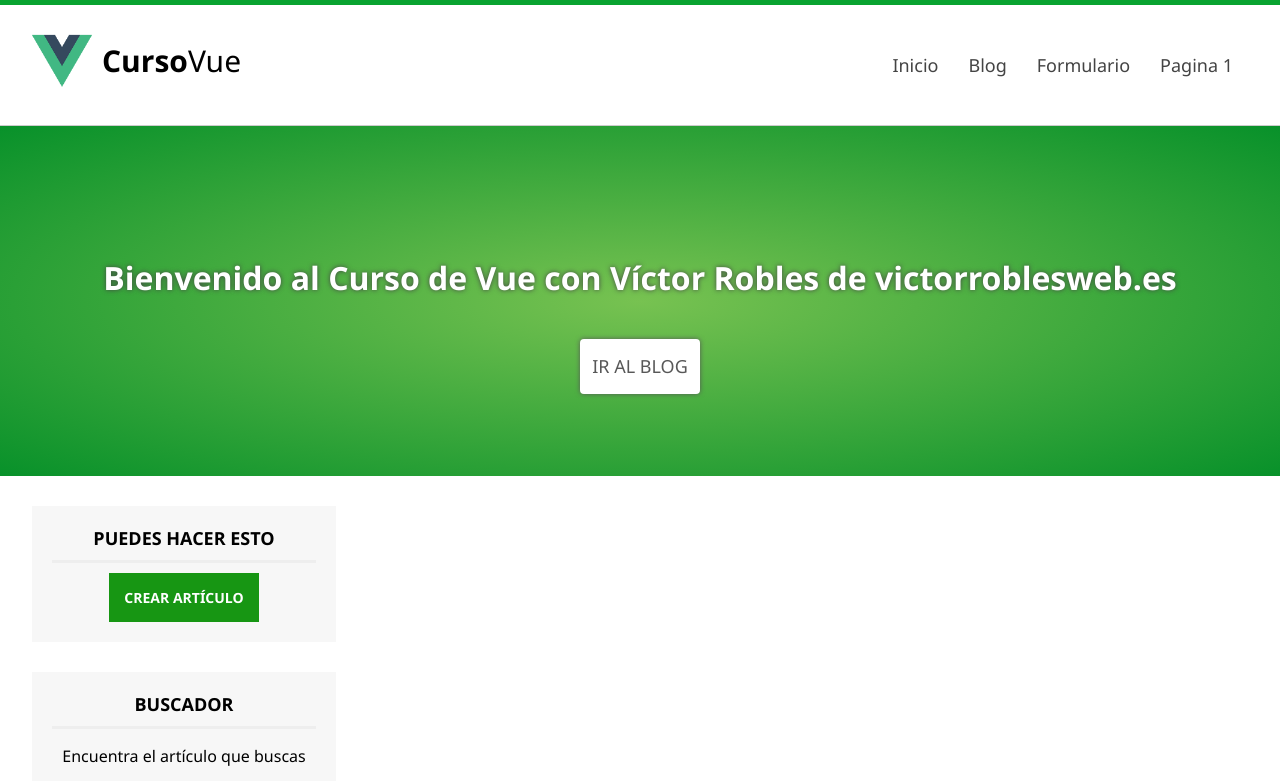
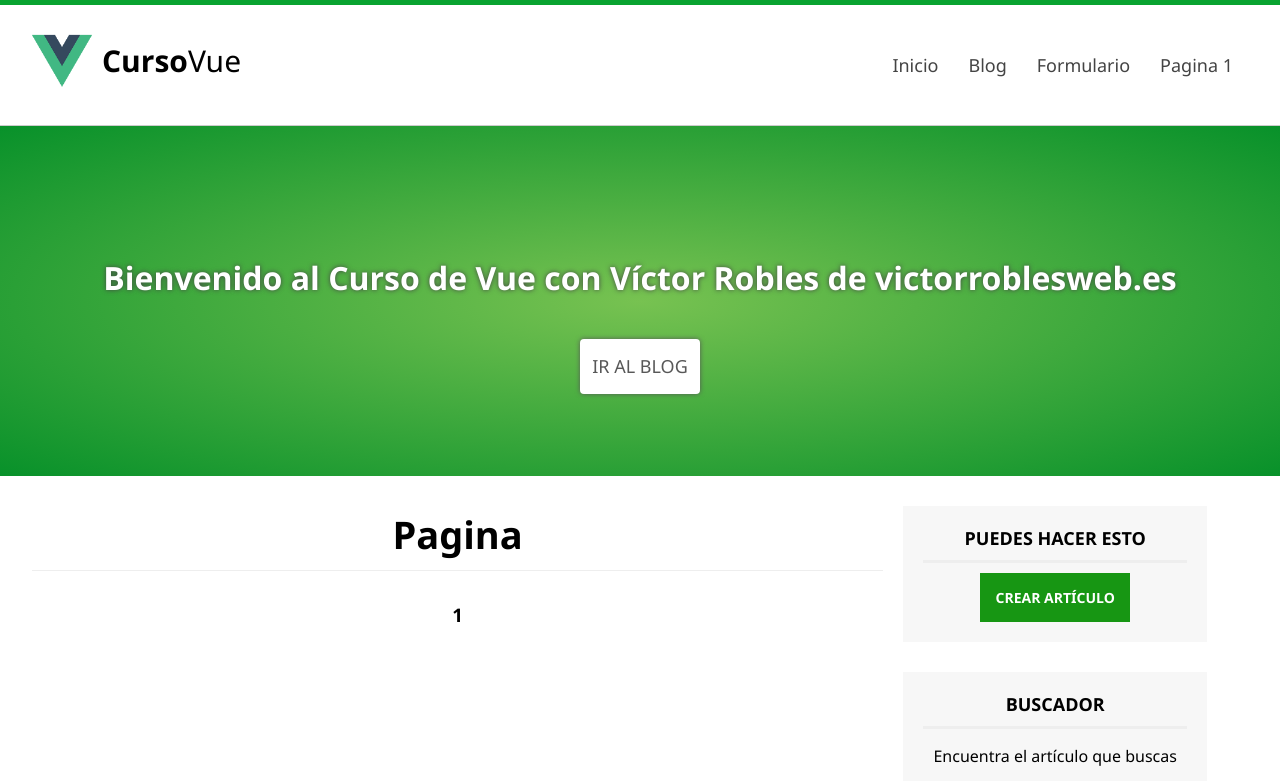
Before and after one commit to Edu-Maturana/learning-vue-js, a Vue app: page /page/1 in a window 1280 px wide. Shown: the top 781 px of the page. Built offline with nearby package versions, Linux system fonts and the light colour scheme.

Commit message:
Recoger params de la url

```diff
--- a/src/components/Page.vue
+++ b/src/components/Page.vue
@@ -1,11 +1,21 @@
 <template>
   <section id="content">
-      <h2 class="subheader">Pagina</h2>
+    <h2 class="subheader">Pagina</h2>
+    <h3>{{id_desde_url}}</h3>
   </section>
 </template>
 
 <script>
 export default {
-    name: 'Pagina'
-}
+  name: "Pagina",
+  mounted() {
+    // Esto viene desde el parametro opcional q definimos en el router
+    this.id_desde_url = this.$route.params.id;
+  },
+  data() {
+    return {
+      id_desde_url: null
+    };
+  },
+};
 </script>
--- a/src/router/index.js
+++ b/src/router/index.js
@@ -13,7 +13,7 @@ const routes = [
   },
   {
     path: "/home",
-    name: "Home",
+    name: "Posts",
     component: LastPosts,
   },
   {
@@ -22,7 +22,7 @@ const routes = [
     component: LastPosts,
   },
   {
-    path: "/page",
+    path: "/page/:id?",
     name: "page",
     component: Page,
   },
```
